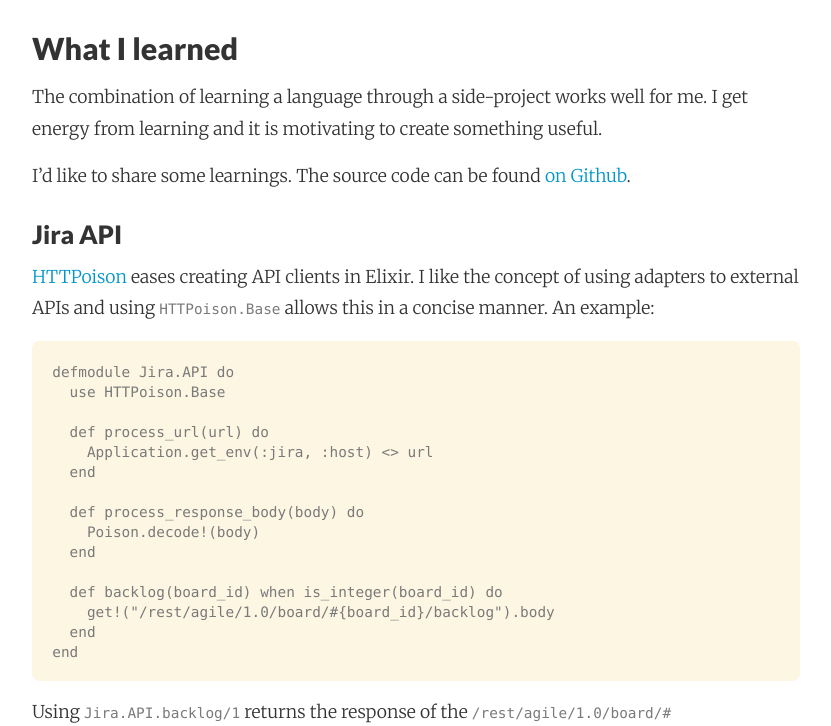
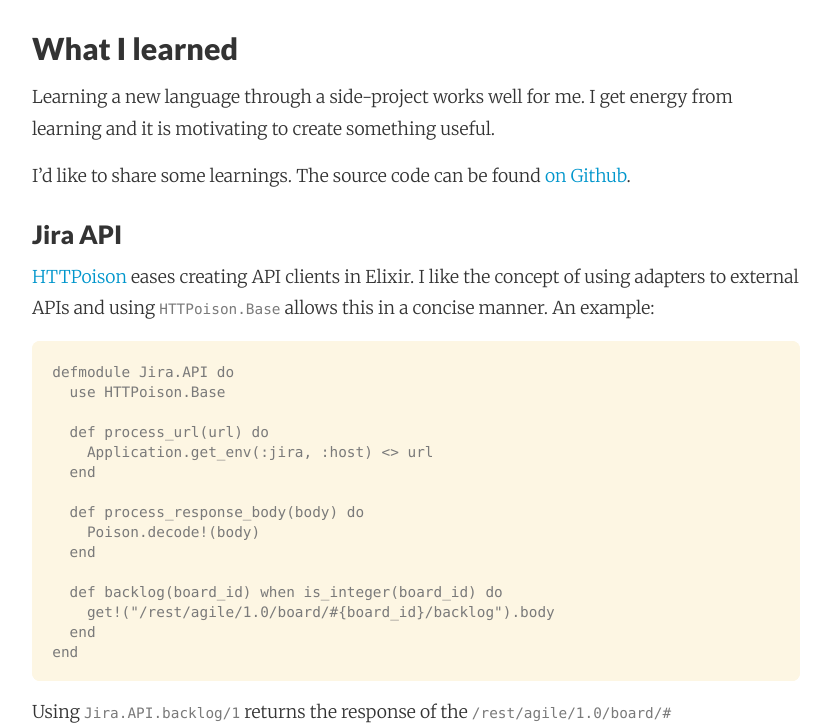
Before and after one commit to adri/adri.github.io, a Jekyll site: the page built from _posts/2017-07-05-my-elixir-side-project-exloration-phase.md, in a window 1280 px wide and 900 px high, scrolled down 2779 px, cut to the strip 174-900 px from the top of the window. Shown: the whole strip, without its empty margins (224-1055 px from the left). Built offline with Jekyll 4.4.1, drawn with Linux system fonts in a browser that asks for light colours; nearby versions of some CDN libraries; comment, search, counter and statistics services are not loaded.

Commit message:
Autocommit from wiki

```diff
--- a/_posts/2017-07-05-my-elixir-side-project-exloration-phase.md
+++ b/_posts/2017-07-05-my-elixir-side-project-exloration-phase.md
@@ -46,7 +46,7 @@
 <iframe width="560" height="315" src="https://www.youtube.com/embed/uEaGnlmUaWE" frameborder="0" allowfullscreen></iframe>
 
 ## What I learned
-The combination of learning a language through a side-project works well for me. I get energy from learning and it is motivating to create something useful.
+Learning a new language through a side-project works well for me. I get energy from learning and it is motivating to create something useful.
 
 I'd like to share some learnings. The source code can be found [on Github](https://github.com/adri/estimator).
 
```
